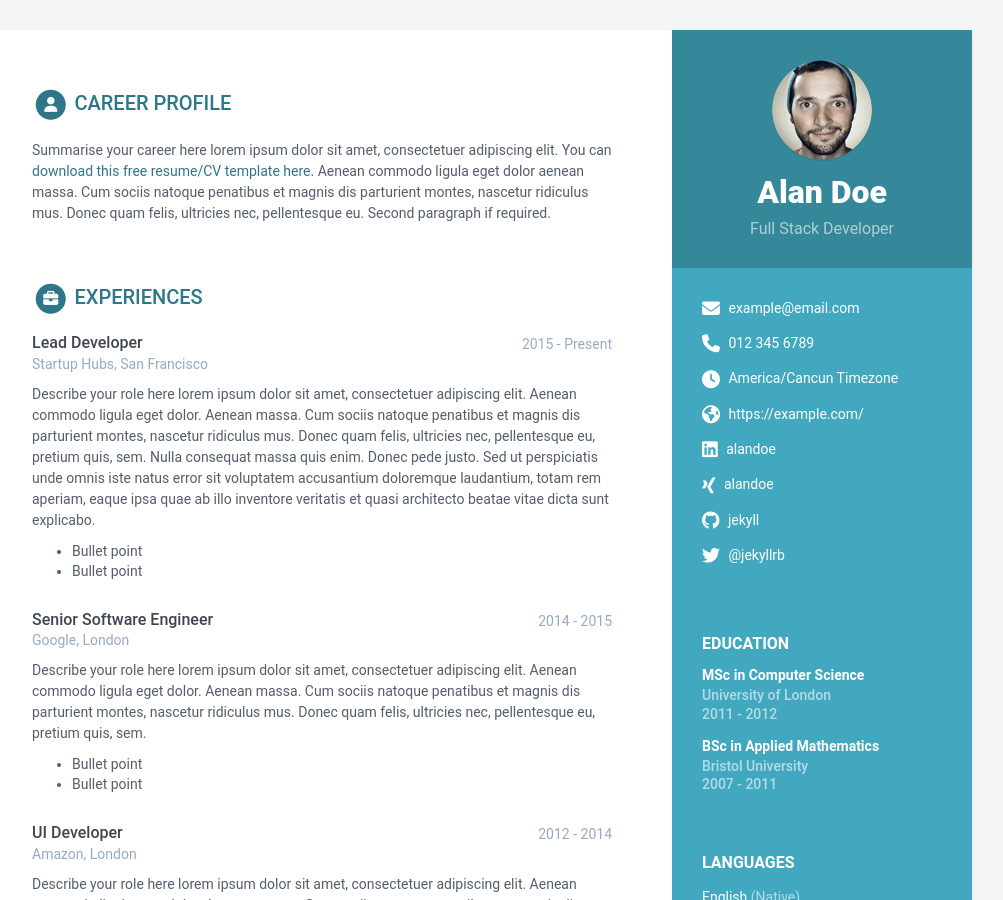
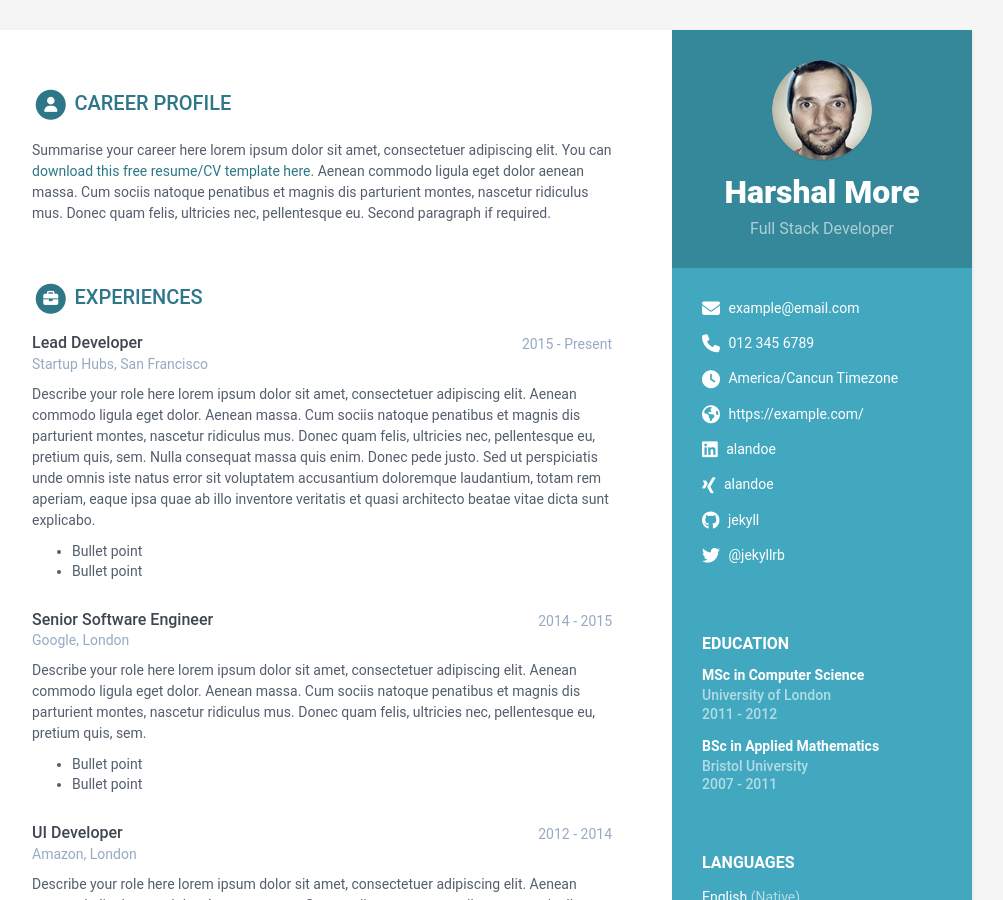
Before and after one commit to HarshalMore/resume-hm, a Jekyll site: the page built from index.html, in a window 1280 px wide and 900 px high. Shown: the whole window, without its empty margins (168-1171 px from the left). Built offline with Jekyll 4.4.1, drawn with Linux system fonts in a browser that asks for light colours.

Commit message:
Update data.yml

```diff
--- a/_data/data.yml
+++ b/_data/data.yml
@@ -8,7 +8,7 @@ sidebar:
   education: True # set to False if you want education in main section instead of in sidebar
 
   # Profile information
-  name: Alan Doe
+  name: Harshal More
   tagline: Full Stack Developer
   avatar: profile.png #place a 100x100 picture inside /assets/images/ folder and provide the name of the file below
 
```
